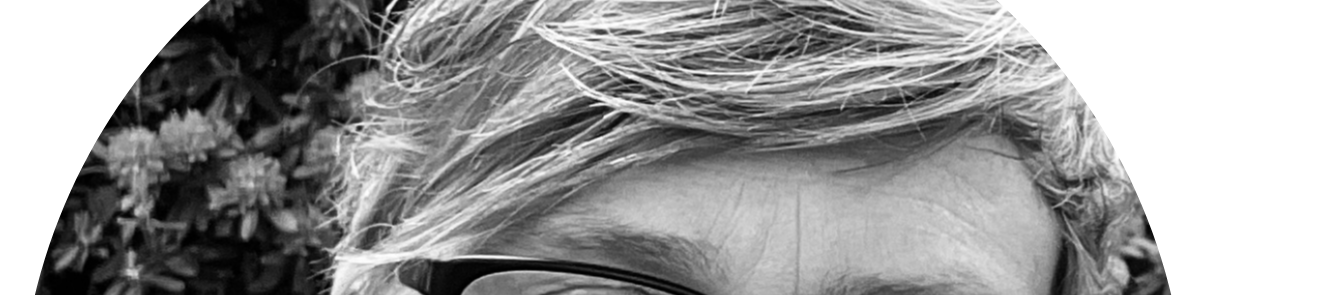
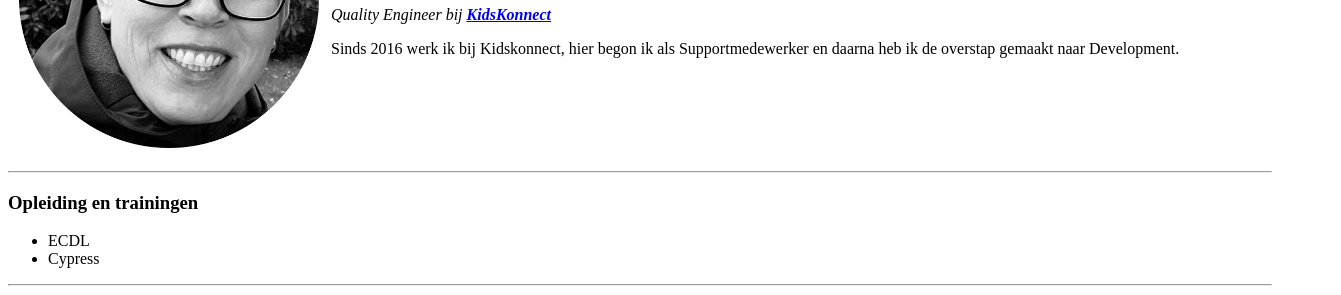
Before and after one commit to SnoeijerM/cv, a plain HTML site: page index.html in a window 1280 px wide. Shown: the part 171-466 px from the top of the page, 1341 px wide, since content can reach past the window. Drawn offline with Linux system fonts and the light colour scheme.

Commit message:
Changes index.html

```diff
--- a/index.html
+++ b/index.html
@@ -9,7 +9,7 @@
 <body>
   <table cellspacing="10">
     <tr>
-      <td><img src="images/marieke.png" alt="Foto Marieke"></td>
+      <td><img height="300" src="images/marieke.png" alt="Foto Marieke"></td>
       <td>
         <h1>Marieke Snoeijer</h1>
         <p><em>Quality Engineer bij <strong><a href="https://kidskonnect.nl/">KidsKonnect</a></strong></em></p>
```
